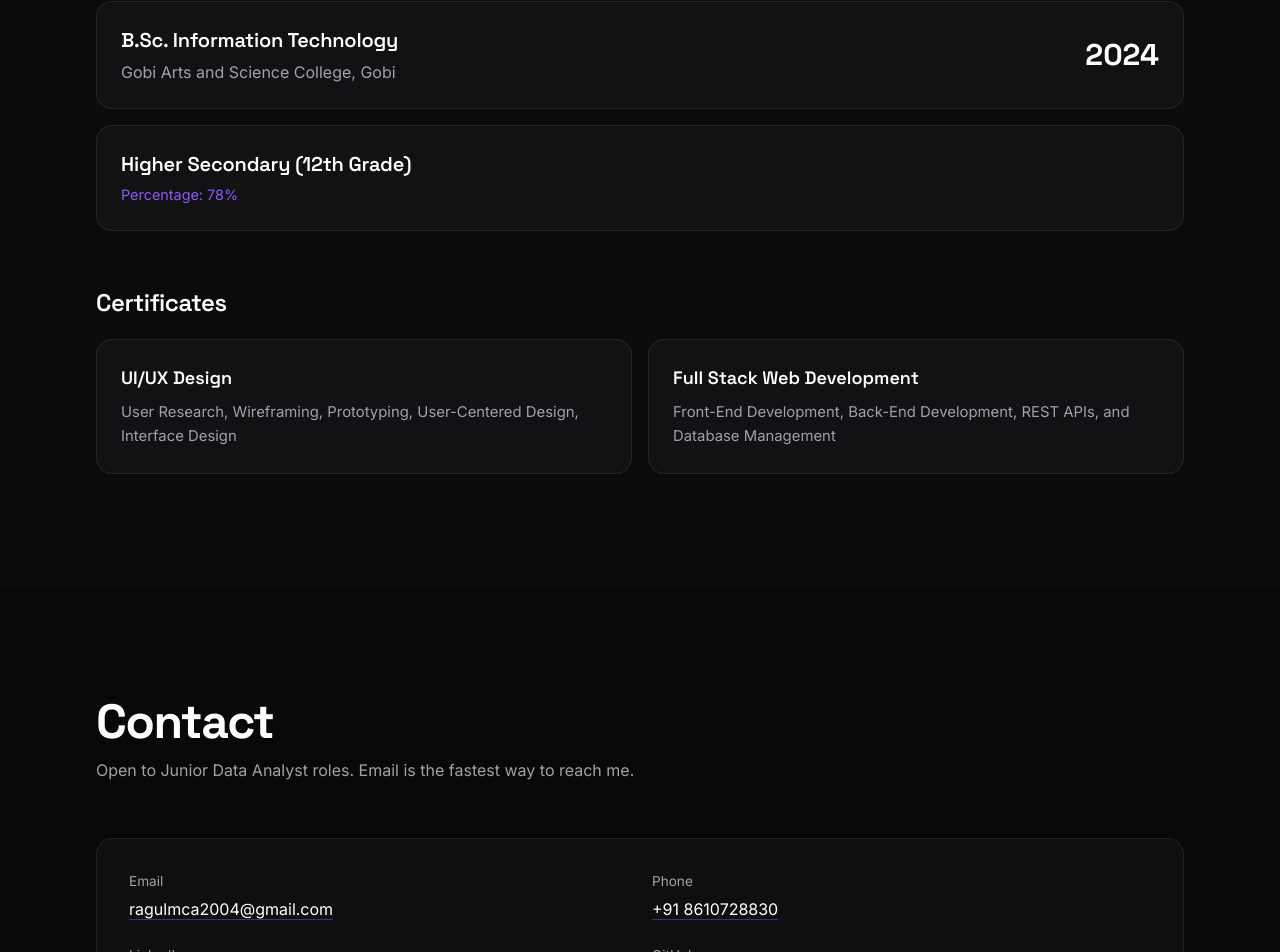
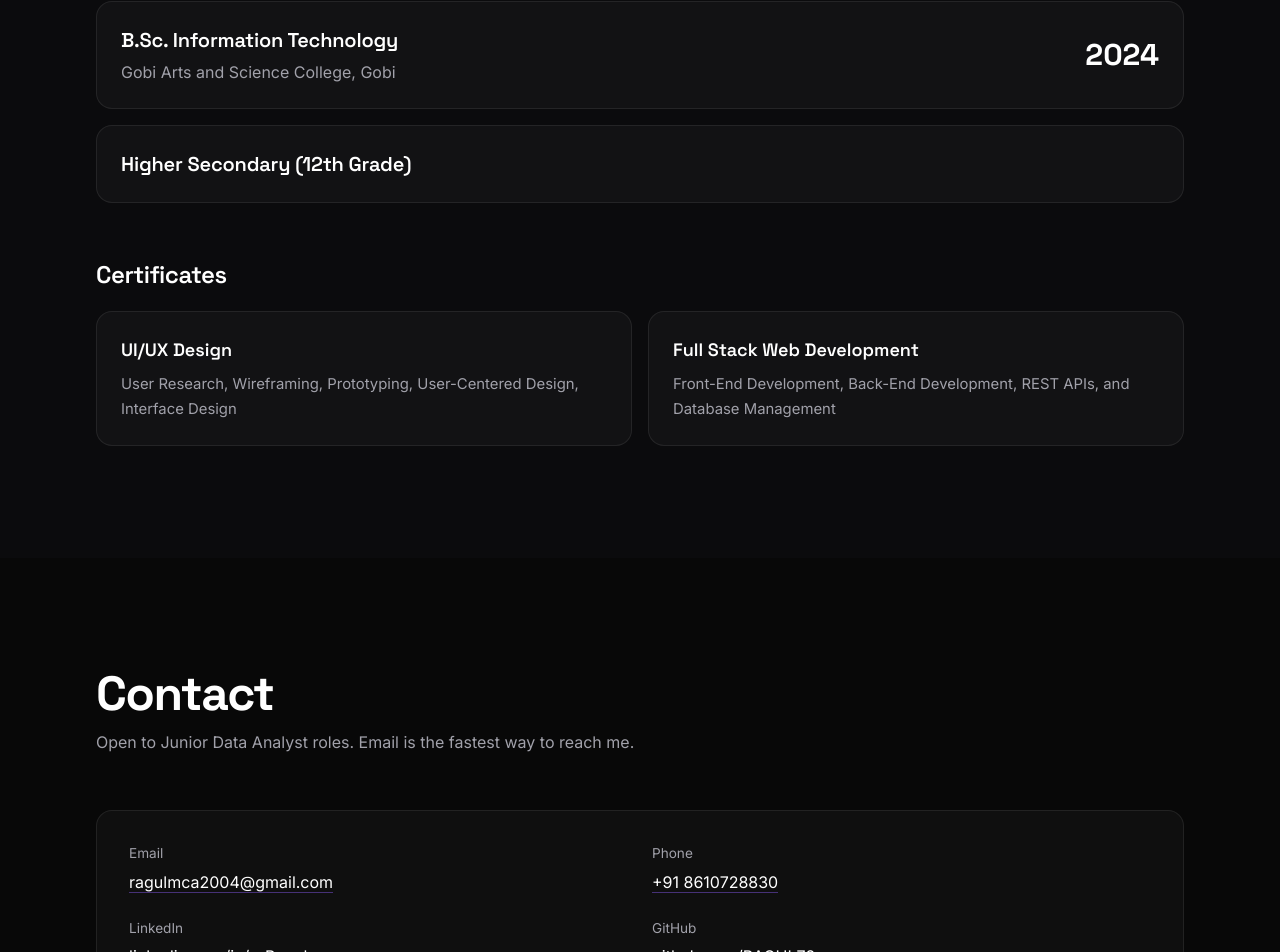
Before and after one commit to RAGUL72-eng/-my-portfolio, a React (Vite) app: page / in a window 1280 px wide. Shown: the part 3558-4510 px from the top of the page. Built offline with nearby package versions, Linux system fonts and the light colour scheme.

Commit message:
Update App.jsx

```diff
--- a/src/App.jsx
+++ b/src/App.jsx
@@ -135,7 +135,6 @@ year: "2024",
 degree: "Higher Secondary (12th Grade)",
 school: "",
 year: "",
-score: "Percentage: 78%",
 },
 ];
 
```
